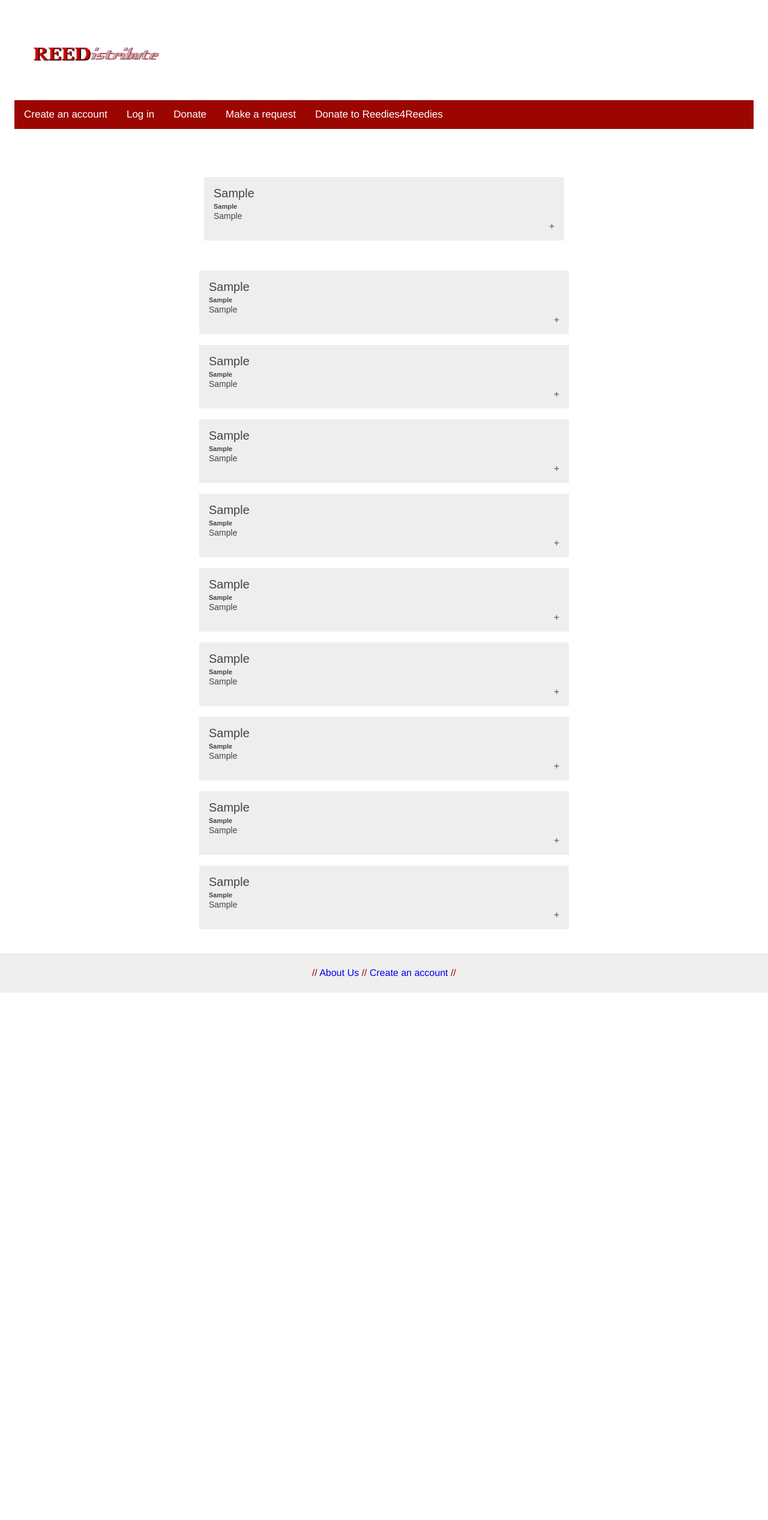
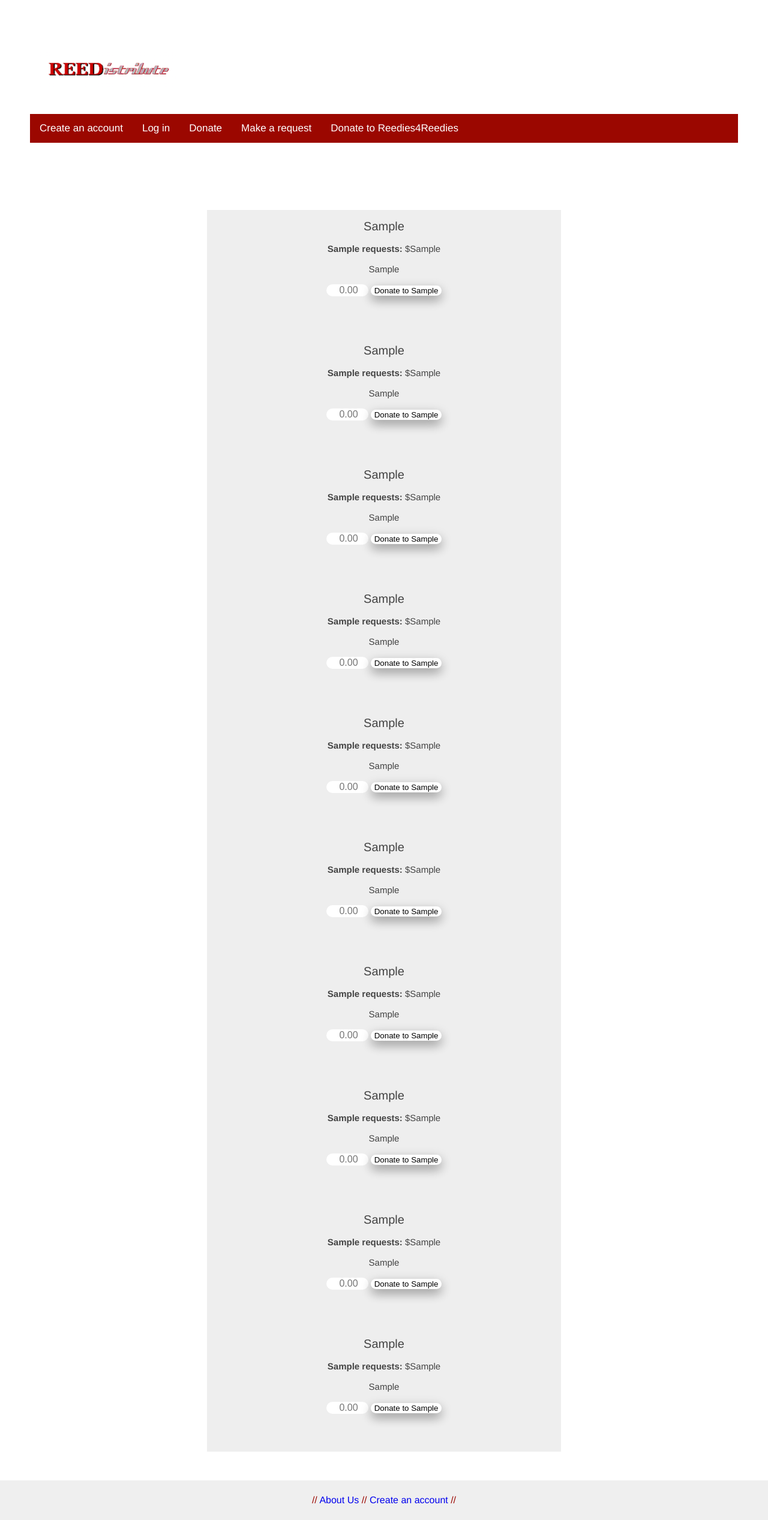
Before and after one commit to reed-college/ReeDistribute, a Flask app: template templates/feed.html in a window 1280 px wide. Shown: the whole page at 60% size. Before the commit the page ends 1655 px from the top, so only its background shows below. Run offline with Flask 2, Linux system fonts and the light colour scheme; the template is opened without the code that fills it: most values are stand-ins (such as "Sample title", 1, 10 or a date in 2020); parts of the project's set-up code (start-up, migrations or seed data) failed here and were passed over; some libraries are stand-ins or nearby versions.

Commit message:
new payment type+no overflow+can pay+no accordion

```diff
--- a/templates/feed.html
+++ b/templates/feed.html
@@ -1,59 +1,40 @@
-<!-- This template inherits from the basic template and shows all of the requests in the database
-that have been approved by the admin. It lays them out in a flow of boxes that are collapsable and
-open to show payment info
- -->
-{% extends "basic.html" %}
-{% block content %}
+{% extends "basic.html" %} {% block content %}
 <!DOCTYPE html>
 <html>
+
   <head>
     <script src="https://ajax.googleapis.com/ajax/libs/jquery/3.2.1/jquery.min.js"></script>
     <title>ReeDistribute</title>
     <style type="text/css" media="screen">
-  html,body, {
+      html,
+      body {
         overflow: scroll
       }
+
       form {
-      padding-left:15%;
-      padding-right:15%;
+        padding-left: 25%;
+        padding-right: 25%;
+        padding-bottom: 0px;
       }
-  button.accordion {
+
+      div.post {
         background-color: #eee;
         color: #444;
         cursor: pointer;
-    padding: 16px;
+        padding-top: 16px;
+        padding-right: 16px;
+        padding-left: 16px;
+        padding-bottom: 1px;
         width: 50%;
-    border: none;
-    text-align: left;
+        margin: auto;
+        text-align: center;
         outline: none;
         font-size: 15px;
-    transition: 0.4s;
-    overflow: scroll;
       }
-  button.accordion.active, button.accordion:hover {
-      background-color: #ddd;
-  }
-  button.accordion:after {
-    content: '\002B';
-    color: #777;
-    font-weight: bold;
-    float: right;
-    margin-left: 5px;
-  }
-  button.accordion.active:after {
-    content: "\2212";
-  }
-  div.panel {
-      padding: 0 18px;
-      background-color: white;
-      max-height: 0;
-      overflow: scroll;
-      transition: max-height 0.2s ease-out;
-  }
+
       body {
         background-color: #ffda56;
         margin: 1;
-    position: relative;
         right: 0;
         bottom: 0;
         left: 0;
@@ -62,78 +43,111 @@
         text-align: center;
         color: #9b0700;
       }
+      h4 {
+        display: inline;
+        text-align: left color: #9b0700;
+      }
+
+      body {
+        padding: 50px;
+      }
+
       #when {
-      font-size:11px;
+        font-size: 11px;
       }
-    #entry {
-      background-color: #efefef;
-      border: 3px solid #f1f1f1;
+
+      #who {
+        font-size: 14px;
         color: black;
-      padding-left: 10%;
-      padding-right: 10%;
+        text-align: center
       }
-    #who {
-      font-size:11px;
-      color:black;
-    }
+
       #title {
         text-align: center;
       }
-    #donation_amount {
-      margin: auto;
+
+      #desc {
+        text-align: center;
+        font-size: 11px;
       }
-    h4 {
-      display:inline;
-      text-align: left
-      color:#9b0700;
+      #amount {
+        font-size:16px;
+        text-align: right
       }
+      #idn {
+        text-align: left;
+        font-size: 10px
+      }
+
     </style>
   </head>
+
   <p>
 
-<?xml version="1.0" encoding="utf-8"?>
     <body>
       {% for i in range(post.leng_2) %}
-<feed xmlns="http://www.w3.org/2005/Atom">
-<button class="accordion">
-<post-title style="font-size:20px" class="title">
-  {{ post.ListIt(i,4) }}
-</post-title><br>
-<author class="who" style="font-size: 11px">
-  <b>{{ post.ListIt(i,0) }}</b>
-</author>
-<post-text style="font-size:14px" class="what">
+      <feed>
+
+
+        <div class="post">
+
+          <post-title style="font-size:20px" class="title"> {{ post.ListIt(i,3) }} </post-title>
+          <br><br>
+          <author class="who"> <b>{{ post.ListIt(i,0) }} requests: </b> </author>
+          <post-amt class="amount "> ${{ post.ListIt(i,1) }} </post-amt>
+
+          <br><br>
+
+          <entry class="entry">
+            <post-desc class="desc"> {{ post.ListIt(i,4) }}</post-desc>
             <br>
-{{ post.ListIt(i,3) }}
-</post-text><br>
-</button>
-
-<div class="panel">
-<br>
-<entry id="entry" type="container" style="background-color: #efefef; display:inline-block; margin:auto; text-align: center;">
-      <span name="moneyneed" id="title"><b> {{ post.ListIt(i,1) }}</b></span> <br>
             <!-- post name will be referencing the database -->
 
+            <form action="/charge" method="post" style="padding:0px">
 
-      <!-- database's description text. Should we create a character limit for this? (yes) (like 1000 words right?) -->
-      <form action="/charge" method="POST">
-      <!-- this charges the customer -->
+              <noscript>You must <a href="http://www.enable-javascript.com" target="_blank">enable JavaScript</a> in your web browser in order to pay via Stripe.</noscript>
+              <br>
+              <input type="number" name="amount" id="amount" step='0.01' placeholder='0.00' onchange='setTwoNumberDecimal()' style="border-radius: 12px; background-color: white; display:inline-block;border:none; width:70px">
+
+              <input
+              type="submit"
+              value="Donate to {{ post.ListIt(i,0) }}"
+              data-key="pk_test_KovI8IiKzzuFbk33ewAjbYzc"
+              data-currency="usd"
+              data-name="ReeDistribute goal: ${{ post.ListIt(i,1) }}" data-description="{{ post.ListIt(i,5) }}"
+              style="border-radius: 12px; background-color: white; display:inline-block;border:none; box-shadow: 0 8px 16px 0 rgba(0,0,0,0.2), 0 6px 20px 0 rgba(0,0,0,0.19);"
+              />
 
 
-     <span class="donation_amount" style="display:block; text-align: center">$<input type="value" name="donation_amount" required></span>
 
-      <h4>
-      <script
-      src="https://checkout.stripe.com/checkout.js" class="stripe-button"
-      data-key="pk_test_KovI8IiKzzuFbk33ewAjbYzc"
-      data-name= "{{ post.ListIt(i,2) }}"
-      data-image="https://www.hscripts.com/freeimages/logos/academic-institution-logos/reed-college-griffin/reed-college-griffin-256.gif"
-      data-locale="auto">
+              <script src="https://checkout.stripe.com/v2/checkout.js"></script>
+              <script src="https://ajax.googleapis.com/ajax/libs/jquery/1.9.1/jquery.js"></script>
+
+              <script>
+                $(document).ready(function() {
+                  var amount = $('amount').value * 100;
+                  $(':submit').on('click', function(event) {
+                    event.preventDefault();
+                    var $button = $(this),
+                      $form = $button.parents('form');
+                    var opts = $.extend({}, $button.data(), {
+                      token: function(result) {
+                        $form.append($('<input>').attr({
+                          type: 'hidden',
+                          name: 'stripeToken',
+                          value: result.id,
+                          amount: amount,
+                          stripeEmail: result.card.name
+                        })).submit();
+                      }
+                    });
+                    StripeCheckout.open(opts);
+                  });
+                });
+
               </script>
-      <!-- stripe API, data-name and data-desc should be a variable -->
             </form>
-      </h4>
-      </form>
+
             <!-- stripe API, data-name and data-desc should be a variable -->
           </entry>
       </feed>
@@ -141,25 +155,4 @@
   </div>
   </body>
 
-</div>
-<br>
-
-
-<script>
-var acc = document.getElementsByClassName("accordion");
-var i;
-for (i = 0; i < acc.length; i++) {
-  acc[i].onclick = function() {
-    this.classList.toggle("active");
-    var panel = this.nextElementSibling;
-    // if (panel.style.maxHeight){
-    //   panel.style.maxHeight = null;
-    // } else {
-    panel.style.maxHeight = panel.scrollHeight + "px";
-  }
-};
-</script>
-
-{% endfor %}
-
-{% endblock %}
+  {% endfor %} {% endblock %}
```
Lines whose indentation alone changed are shown as unchanged.
